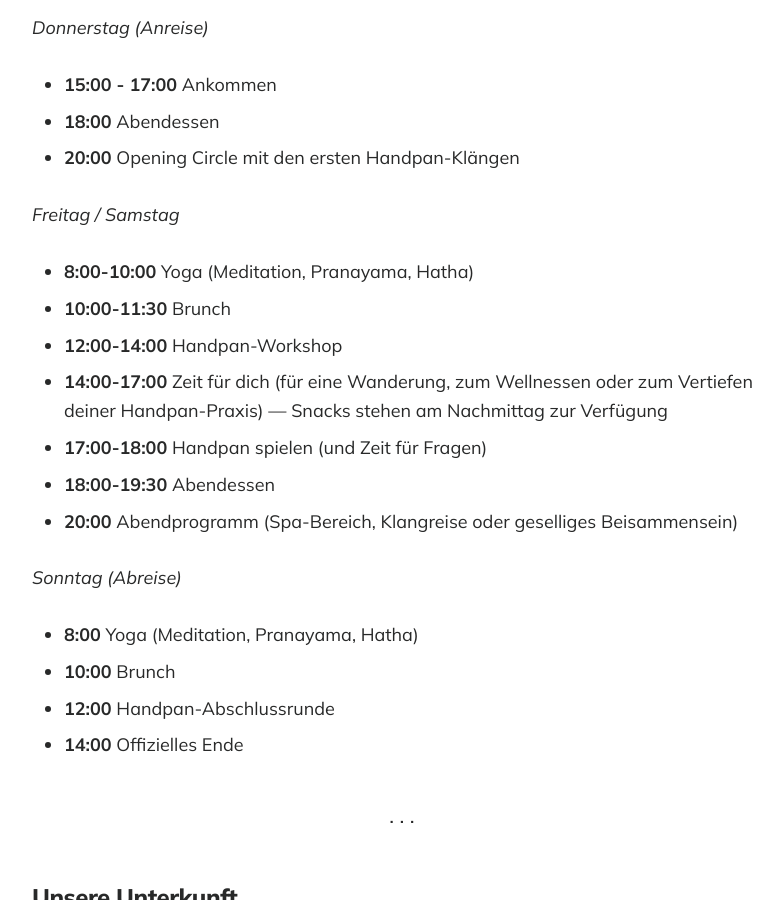
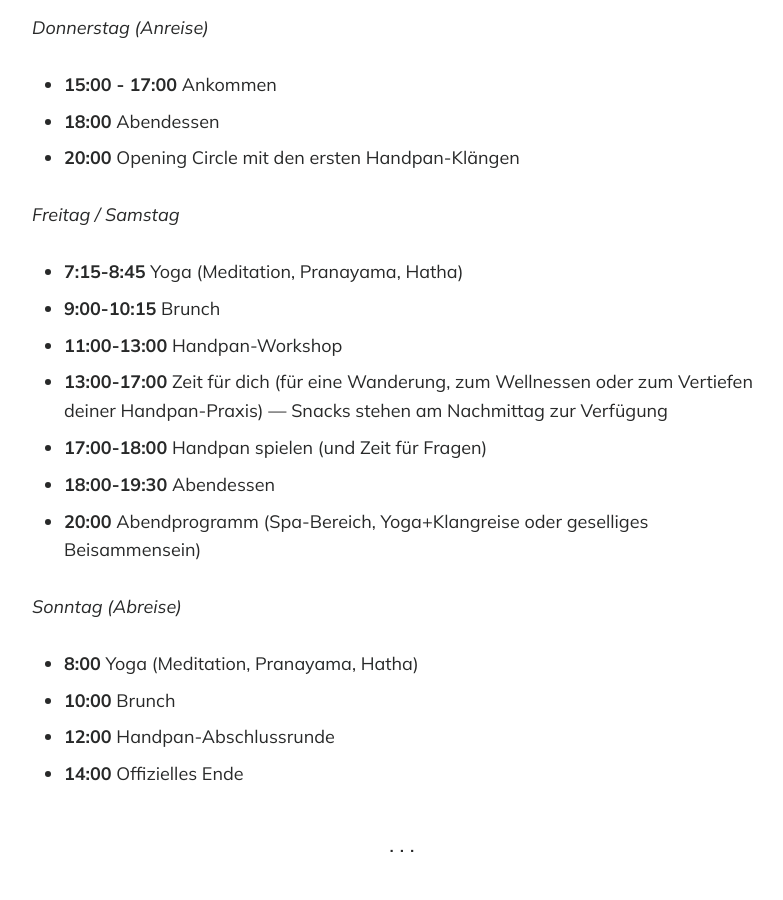
Before and after one commit to lukasziegler/retreats-in-oesterreich, a Jekyll site: the page built from _posts/2025-09-18-handpan-retreat-saalbach-2025.markdown, in a window 1280 px wide and 900 px high, scrolled down 3579 px. Shown: the whole window, without its empty margins (238-1021 px from the left). Built offline with Jekyll 4.4.1, drawn with Linux system fonts in a browser that asks for light colours.

Commit message:
timetable update

```diff
--- a/_posts/2025-09-18-handpan-retreat-saalbach-2025.markdown
+++ b/_posts/2025-09-18-handpan-retreat-saalbach-2025.markdown
@@ -69,13 +69,13 @@ Auch für die **Yogastunden** von Alex sind keine Yoga-Vorkenntnisse notwendig.
 
 *Freitag / Samstag*
 
-- **8:00-10:00** Yoga (Meditation, Pranayama, Hatha)
-- **10:00-11:30** Brunch
-- **12:00-14:00** Handpan-Workshop
-- **14:00-17:00** Zeit für dich (für eine Wanderung, zum Wellnessen oder zum Vertiefen deiner Handpan-Praxis) — Snacks stehen am Nachmittag zur Verfügung
+- **7:15-8:45** Yoga (Meditation, Pranayama, Hatha)
+- **9:00-10:15** Brunch
+- **11:00-13:00** Handpan-Workshop
+- **13:00-17:00** Zeit für dich (für eine Wanderung, zum Wellnessen oder zum Vertiefen deiner Handpan-Praxis) — Snacks stehen am Nachmittag zur Verfügung
 - **17:00-18:00** Handpan spielen (und Zeit für Fragen)
 - **18:00-19:30** Abendessen
-- **20:00** Abendprogramm (Spa-Bereich, Klangreise oder geselliges Beisammensein)
+- **20:00** Abendprogramm (Spa-Bereich, Yoga+Klangreise oder geselliges Beisammensein)
 
 
 *Sonntag (Abreise)*
```
